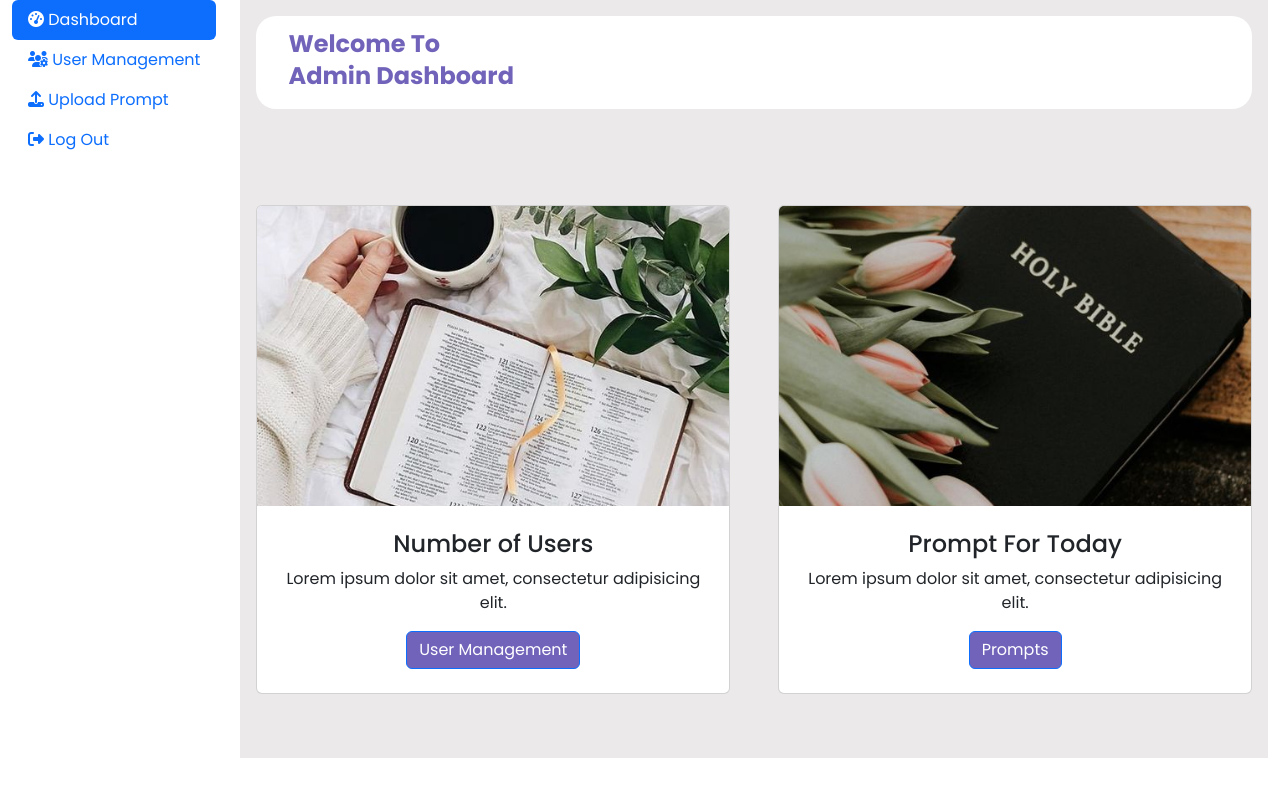
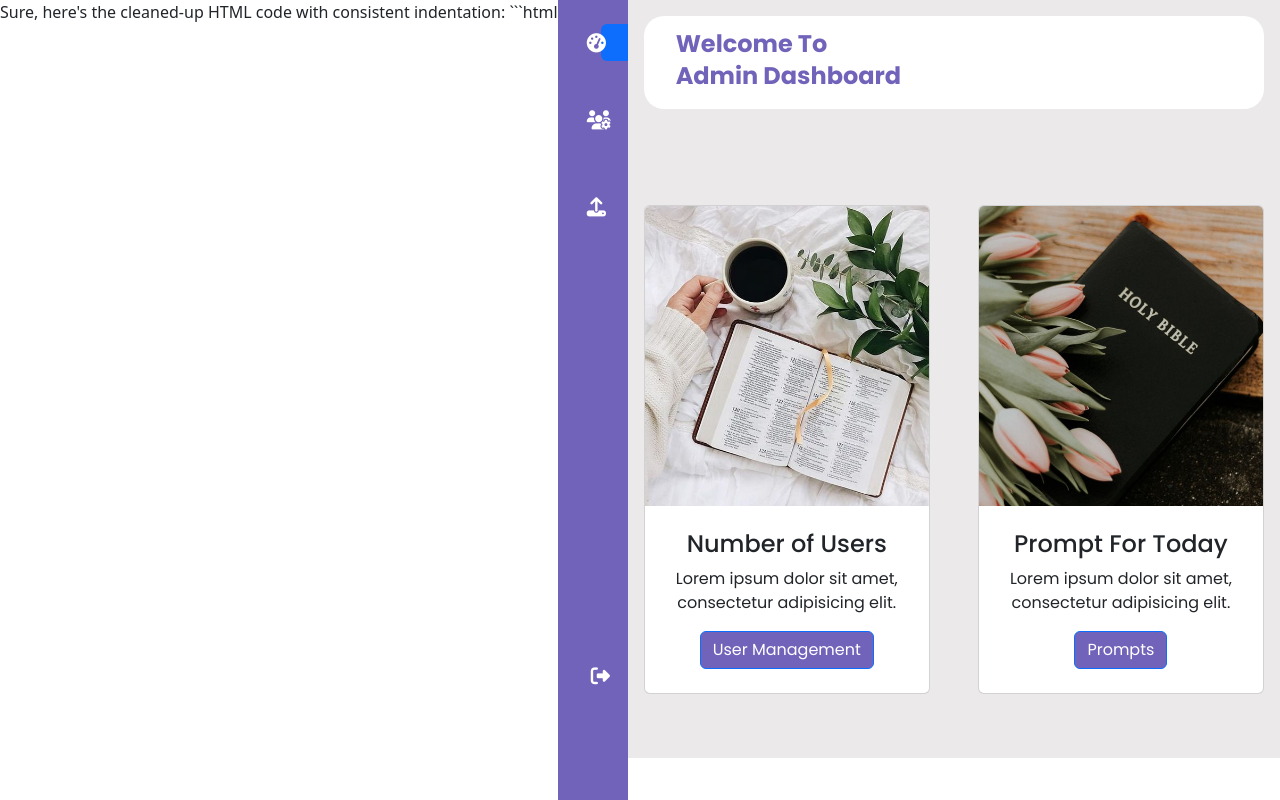
Before and after one commit to SiennaShaniah/DevotionDiaries-Frontend, a PHP site: page /Admin.php in a window 1280 px wide. Run offline with PHP 8.4, Linux system fonts and the light colour scheme; data that the repository does not hold is empty.

Commit message:
angel-commit

````diff
--- a/Admin.php
+++ b/Admin.php
@@ -1,55 +1,64 @@
+Sure, here's the cleaned-up HTML code with consistent indentation:
+
+```html
 <!DOCTYPE html>
 <html lang="en">
+
 <head>
     <meta charset="UTF-8">
     <meta name="viewport" content="width=device-width, initial-scale=1.0">
     <title>Admin</title>
     <link href="style.css" rel="stylesheet">
     <link href="https://cdn.jsdelivr.net/npm/bootstrap@5.3.2/dist/css/bootstrap.min.css" rel="stylesheet">
-    <link rel="stylesheet" href="https://cdnjs.cloudflare.com/ajax/libs/font-awesome/6.4.0/css/all.min.css"/>
+    <link rel="stylesheet" href="https://cdnjs.cloudflare.com/ajax/libs/font-awesome/6.4.0/css/all.min.css" />
     <script src="https://ajax.googleapis.com/ajax/libs/jquery/3.6.0/jquery.min.js"></script>
 </head>
+
 <body>
 
-<div class="container-fluid">
-    <div class="row">
    <!-- Sidebar / Menu -->
-        <div class="col-auto min-vh-100" id="sidebar">
+   <div class="sidebar">
             <div class="logo">
                 <a href="index.html">
                     <img src="Images/devlogo.png" alt="DevotionDiaries" style="max-height: 100%; max-width: 100%;">
                 </a>
             </div>
-            <!-- Nav tabs -->
-            <ul class="nav flex-column nav-pills" id="v-pills-tab" role="tablist" aria-orientation="vertical">
-                <li class="nav-item">
-                    <a class="nav-link active" id="v-pills-dashboard-tab" data-bs-toggle="pill" href="#dashboard" role="tab" aria-controls="dashboard" aria-selected="true">
-                        <i class="fas fa-tachometer-alt"></i> Dashboard
+            <nav class="nav nav-pills flex-column">
+                <ul class="menu">
+                <li class="nav-item active">
+                    <a class="nav-link active" id="v-pills-dashboard-tab" data-bs-toggle="pill" href="#dashboard" role="tab" aria-controls="v-pills-dashboard" aria-selected="true">
+                        <i class="fas fa-tachometer-alt"></i>
+                        <span>Dashboard</span>
                     </a>
                 </li>
-                <li class="nav-item">
+                <li class="nav-item active">
                     <a class="nav-link" id="v-pills-userManagement-tab" data-bs-toggle="pill" href="#userManagement" role="tab" aria-controls="userManagement" aria-selected="false">
-                        <i class="fas fa-users-cog"></i> User Management
+                        <i class="fas fa-users-cog"></i>
+                        <span>Profile</span>
                     </a>
                 </li>
-                <li class="nav-item">
+                <li class="nav-item active">
                     <a class="nav-link" id="v-pills-prompt-tab" data-bs-toggle="pill" href="#uploadPrompt" role="tab" aria-controls="uploadPrompt" aria-selected="false">
-                        <i class="fas fa-upload"></i> Upload Prompt
+                        <i class="fas fa-upload"></i>
+                        <span>Daily Prompt</span>
                     </a>
                 </li>
-                <li class="nav-item">
-                    <a class="nav-link" href="index.html">
-                        <i class="fas fa-sign-out-alt"></i> Log Out
+                <li class="logoutAdmin">
+                    <a href="index.html" data-bs-toggle="pill" data-bs-target="#logout">
+                        <i class="fas fa-sign-out-alt"></i>
+                        <span>Log out</span>
                     </a>
                 </li>
             </ul>
         </div>
 
+
             <div class="col">
                 <!-- Tab Content -->
                 <div class="tab-content" id="v-pills-tabContent">
                     <!-- Dashboard Tab Pane -->
-                <div class="tab-pane fade show active" id="dashboard" role="tabpanel" aria-labelledby="v-pills-dashboard-tab">
+                    <div class="tab-pane fade show active" id="dashboard" role="tabpanel"
+                        aria-labelledby="v-pills-dashboard-tab">
                         <!-- Dashboard Content Here -->
                         <div class="dashboard">
                             <div class="header--wrapper">
@@ -65,14 +74,16 @@
                                         <div class="card-body text-center py-4" id="dashcardBody">
                                             <h4 class="card-title">Number of Users</h4>
                                             <p>Lorem ipsum dolor sit amet, consectetur adipisicing elit.</p>
-                                        <a href="#userManagement" class="btn btn-primary" id="dashbtn">User Management</a>
+                                            <a href="#userManagement" class="btn btn-primary" id="dashbtn">User
+                                                Management</a>
                                         </div>
                                     </div>
                                 </div>
 
                                 <div class="col-xl-6 col-lg-6" id="dashcol">
                                     <div class="card" id="dashcard">
-                                    <img src="/Images/bible01.jpg" class="card-img-top" alt="Description of the image">
+                                        <img src="/Images/bible01.jpg" class="card-img-top"
+                                            alt="Description of the image">
                                         <div class="card-body text-center py-4" id="dashcardBody">
                                             <h4 class="card-title">Prompt For Today</h4>
                                             <p>Lorem ipsum dolor sit amet, consectetur adipisicing elit.</p>
@@ -85,7 +96,8 @@
                     </div>
 
                     <!-- User Management Tab Pane -->
-                <div class="tab-pane fade" id="userManagement" role="tabpanel" aria-labelledby="v-pills-userManagement-tab">
+                    <div class="tab-pane fade" id="userManagement" role="tabpanel"
+                        aria-labelledby="v-pills-userManagement-tab">
                         <!-- User Management Content Here -->
                         <div class="user-management">
                             <div class="header--wrapper">
@@ -109,7 +121,8 @@
                             <div class="container mt-5" id="usertable">
                                 <h5>User Information</h5>
                                 <div class="table-scroll">
-                                <table class="table table-responsive table-bordered border-dark table-hover text-center table-scroll" id="userTableContainer"  >
+                                    <table class="table table-responsive table-bordered border-dark table-hover text-center table-scroll"
+                                        id="userTableContainer">
 
                                         <tr class=" table-active text-White" id="head">
                                             <th class="tabheader">User Id</th>
@@ -124,7 +137,8 @@
                     </div>
 
                     <!-- Upload Prompt Tab Pane -->
-                <div class="tab-pane fade" id="uploadPrompt" role="tabpanel" aria-labelledby="v-pills-prompt-tab">
+                    <div class="tab-pane fade" id="uploadPrompt" role="tabpanel"
+                        aria-labelledby="v-pills-prompt-tab">
                         <!-- Upload Prompt Content Here -->
                         <div class="upload-prompt">
                             <div class="header--wrapper">
@@ -144,12 +158,16 @@
 
                                         <div class="mb-3">
                                             <label for="promptTitle" class="form-label">Title</label>
-        <textarea class="form-control" id="promptTitle" rows="1" name="promptTitle"></textarea>
+                                            <textarea class
+
+="form-control" id="promptTitle" rows="1"
+                                                name="promptTitle"></textarea>
                                         </div>
 
                                         <div class="mb-3">
                                             <label for="promptText" class="form-label">Prompt Text</label>
-        <textarea class="form-control" id="promptText" rows="3" name="promptText"></textarea>
+                                            <textarea class="form-control" id="promptText" rows="3"
+                                                name="promptText"></textarea>
                                         </div>
 
                                         <div class="action-buttons">
@@ -181,7 +199,8 @@
                                 ?>
 
                                 <div class="table-scroll">
-        <table class="table table-responsive table-bordered border-dark table-hover text-center" id="userTableContainer">
+                                    <table class="table table-responsive table-bordered border-dark table-hover text-center"
+                                        id="userTableContainer">
                                         <thead>
                                             <tr class="table-active text-uppercase text-white" id="head">
                                                 <th class="tabheader">Date</th>
@@ -215,14 +234,13 @@
                                 <button type="button" class="btn btn-primary me-2" id="updatePromptBtn">Update</button>
                             </div>
 
-
                         </div>
 
                     </div>
 
-
-<!--upload prompt Modal -->
-<div class="modal fade" id="messageModal" tabindex="-1" aria-labelledby="messageModalLabel" aria-hidden="true">
+                    <!-- upload prompt Modal -->
+                    <div class="modal fade" id="messageModal" tabindex="-1" aria-labelledby="messageModalLabel"
+                        aria-hidden="true">
                         <div class="modal-dialog">
                             <div class="modal-content">
                                 <div class="modal-header">
@@ -241,21 +259,9 @@
                         </div>
                     </div>
 
-
-
-
-
-
-
-
-
-
-
-
                 </div>
             </div>
-    </div>
-</div>
+
 
     <!-- reset prompt  -->
     <script>
@@ -275,15 +281,15 @@ function resetForm() {
 
     <!-- for double clicks -->
     <script>
-$(document).ready(function(){
-    $('form').submit(function(){
-        $(this).find(':submit').attr('disabled','disabled');
+        $(document).ready(function () {
+            $('form').submit(function () {
+                $(this).find(':submit').attr('disabled', 'disabled');
             });
         });
     </script>
 
-
     <!-- Bootstrap Bundle with Popper -->
     <script src="https://cdn.jsdelivr.net/npm/bootstrap@5.3.2/dist/js/bootstrap.bundle.min.js"></script>
 </body>
+
 </html>
````
Lines whose indentation alone changed are shown as unchanged.
